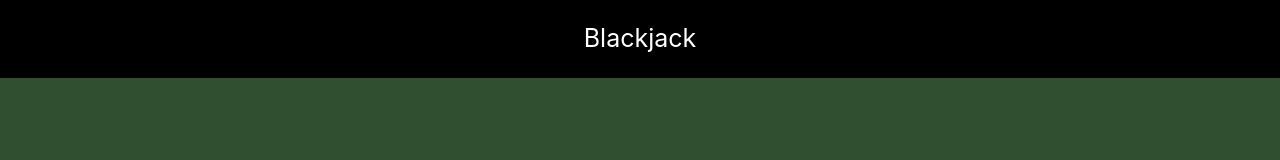
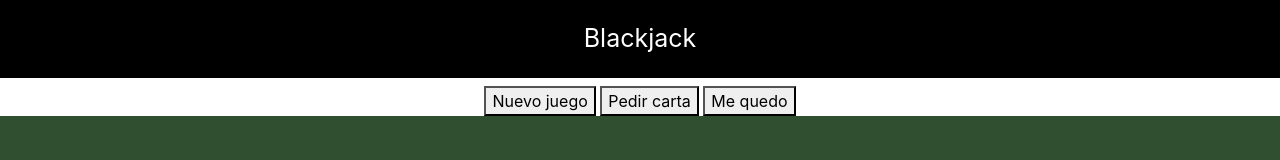
Before and after one commit to JuanIgnacioPiroso/JavaScript-Moderno, a plain HTML site: page 02-Proyecto Blackjack/index.html in a window 1280 px wide. Drawn offline with nearby package versions, Linux system fonts and the light colour scheme.

Commit message:
botones añadidos

```diff
--- a/02-Proyecto Blackjack/index.html
+++ b/02-Proyecto Blackjack/index.html
@@ -17,6 +17,19 @@
   <body>
 
     <header class = "titulo">Blackjack</header>
+
+    <div class="row mt-2">
+
+        <div class = "col text-center">
+
+            <button>Nuevo juego</button>
+            <button>Pedir carta</button>
+            <button>Me quedo</button>
+        </div>
+
+    </div>
+
+
     <script src="assets/js/juego.js"></script>
   </body>
 </html>
```
